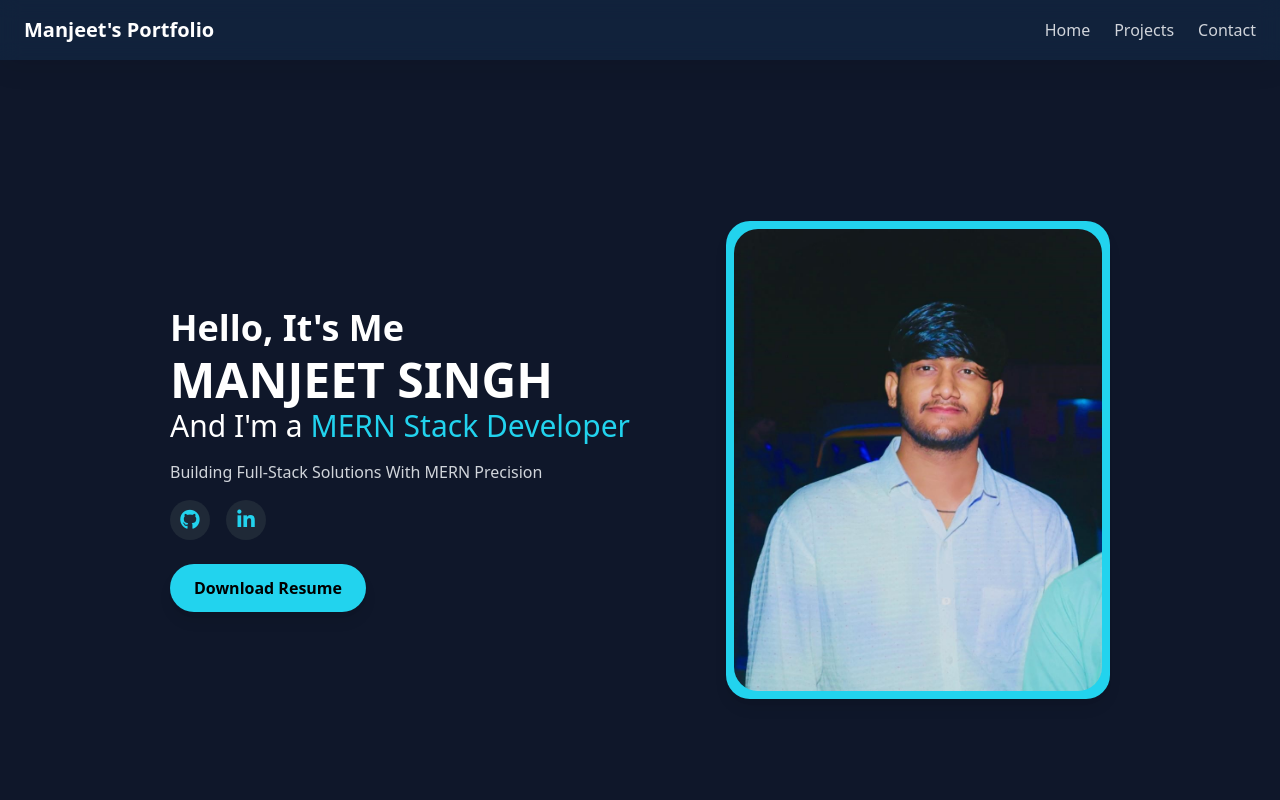
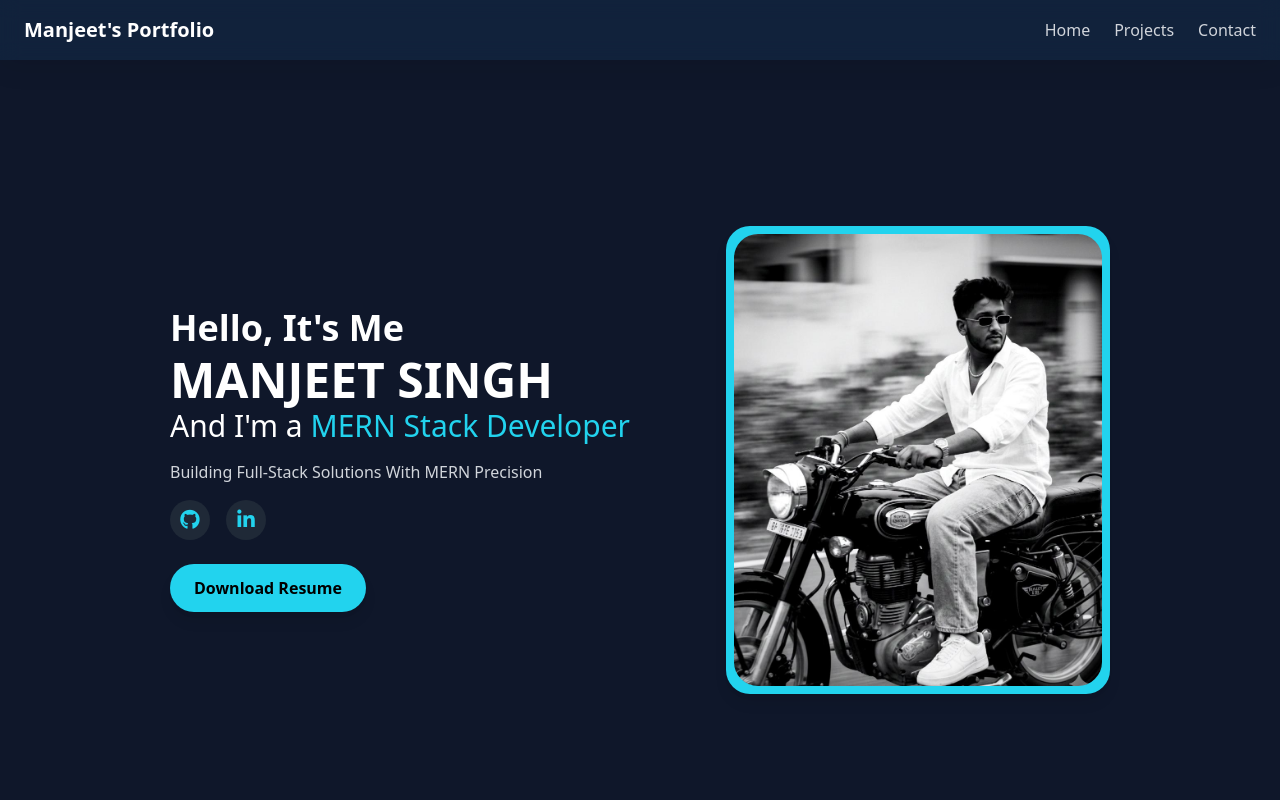
Before and after one commit to Manjeet300108/portfolio, a React (Vite) app: page / in a window 1280 px wide. Shown: the top 800 px of the page. Built offline with nearby package versions, Linux system fonts and the light colour scheme.

Commit message:
photo change

```diff
--- a/src/components/Contact.jsx
+++ b/src/components/Contact.jsx
@@ -15,8 +15,9 @@ const Contact = () => {
                     <textarea
                         placeholder="Your Message"
                         className="p-3 rounded bg-[#0f172a] border border-gray-600 text-white md:col-span-2 h-32 resize-none"
+                        name='msg'
                     ></textarea>
-                    <button type="submit" className="md:col-span-2 bg-cyan-400 text-black py-3 px-6 rounded-full font-semibold hover:scale-105 transition" name='msg'>
+                    <button type="submit" className="md:col-span-2 bg-cyan-400 text-black py-3 px-6 rounded-full font-semibold hover:scale-105 transition" >
                         Send Message
                     </button>
                 </form>
--- a/src/components/Detail.jsx
+++ b/src/components/Detail.jsx
@@ -48,7 +48,7 @@ const Detail = () => {
           <div className="w-full max-w-sm">
             <div className="bg-cyan-400 rounded-3xl p-2 shadow-lg">
               <img
-                src="/img/Manu.jpg"
+                src="/img/Manu.jpeg"
                 alt="Manjeet Singh"
                 className="rounded-3xl w-full h-auto object-cover"
               />
```
Also changed, not shown: public/img/Manu.jpeg (added), public/img/Manu.jpg (deleted).
